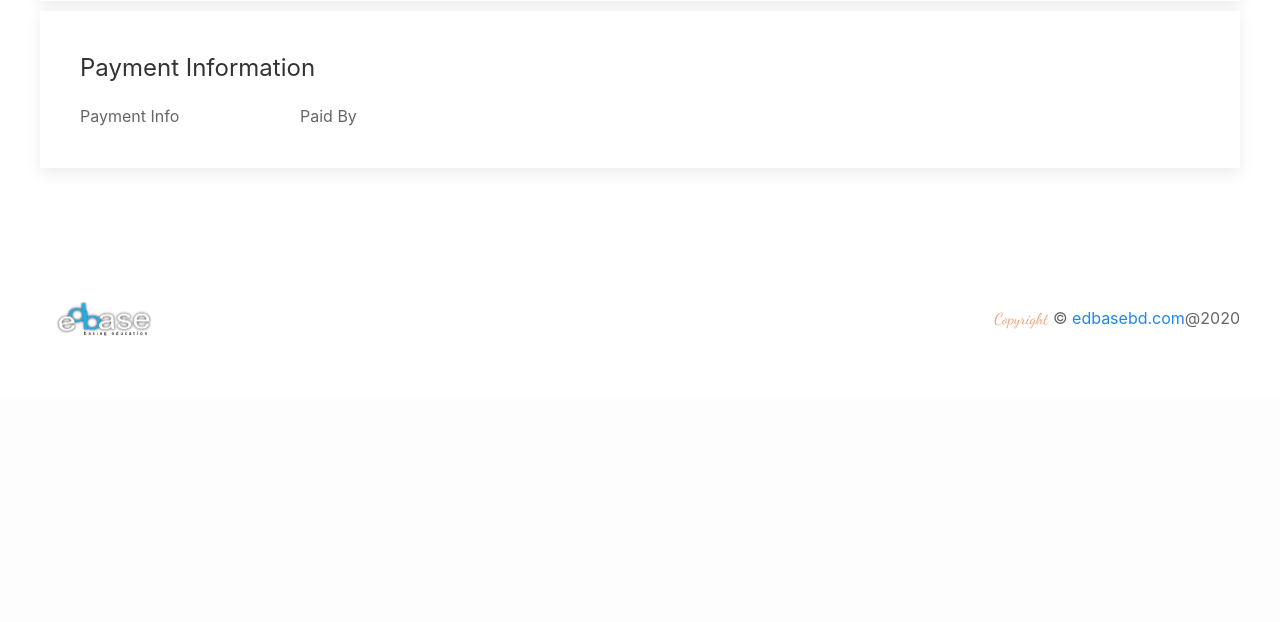
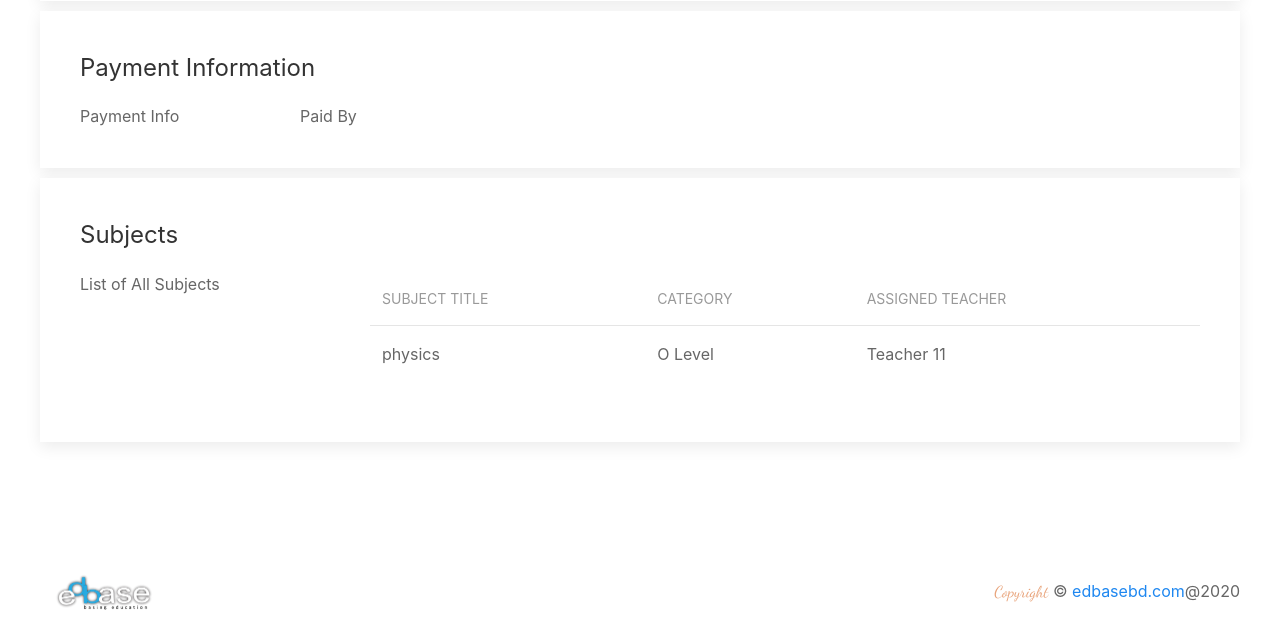
Before and after one commit to hmahmud01/edbase-app, a Django app: page /studentdetail/2/ in a window 1280 px wide. Shown: the part 1243-1865 px from the top of the page. Before the commit the page ends 1579 px from the top, so only its background shows below. Run offline with Django 3.2, Linux system fonts and the light colour scheme; a user stored in the database is signed in; data comes from the database, SQL or seed files in the repository; both versions use the stored data as it was after the commit; data that the repository does not hold is empty.

Commit message:
student and subject are connected

```diff
--- a/applicant/models.py
+++ b/applicant/models.py
@@ -15,6 +15,37 @@
 
     def __str__(self):
         return self.name
+
+
+class Teacher(models.Model):
+    user = models.OneToOneField(User, on_delete=models.CASCADE)
+    name = models.CharField(max_length=128, null=True, blank=True)
+    status = models.BooleanField(default=True, null=True, blank=True)
+    level = models.CharField(max_length=128, null=True, blank=True)
+    created_at = models.DateTimeField(auto_now_add=True, null=True, blank=True)
+
+    def __str__(self):
+        return self.name
+
+
+class Subject(models.Model):
+    title = models.CharField(max_length=128, null=True, blank=True)
+    status = models.BooleanField(default=True, null=True, blank=True)
+    assigned = models.BooleanField(default=False, null=True, blank=True)
+    assigned_teacher = models.ForeignKey(Teacher, on_delete=models.CASCADE)
+    level = models.CharField(max_length=128, null=True, blank=True)
+    created_at = models.DateTimeField(auto_now_add=True, null=True, blank=True)
+
+    def __str__(self):
+        return self.title
+
+
+class QualificationSubject(models.Model):
+    student = models.ForeignKey(Student, related_name='student_subjects_qualified', on_delete=models.CASCADE)
+    subjects = models.ForeignKey(Subject, related_name='subjects', on_delete=models.CASCADE)
+
+    def __str__(self):
+        return self.student
 
 
 class Qualification(models.Model):
@@ -64,29 +95,6 @@
         return self.file
 
 
-class Teacher(models.Model):
-    user = models.OneToOneField(User, on_delete=models.CASCADE)
-    name = models.CharField(max_length=128, null=True, blank=True)
-    status = models.BooleanField(default=True, null=True, blank=True)
-    level = models.CharField(max_length=128, null=True, blank=True)
-    created_at = models.DateTimeField(auto_now_add=True, null=True, blank=True)
-
-    def __str__(self):
-        return self.name
-
-
-class Subject(models.Model):
-    title = models.CharField(max_length=128, null=True, blank=True)
-    status = models.BooleanField(default=True, null=True, blank=True)
-    assigned = models.BooleanField(default=False, null=True, blank=True)
-    assigned_teacher = models.ForeignKey(Teacher, on_delete=models.CASCADE)
-    level = models.CharField(max_length=128, null=True, blank=True)
-    created_at = models.DateTimeField(auto_now_add=True, null=True, blank=True)
-
-    def __str__(self):
-        return self.title
-
-
 class SubjectMaterial(models.Model):
     subject = models.ForeignKey(Subject, related_name='subject_files', on_delete=models.CASCADE)
     name = models.CharField(max_length=128, null=True, blank=True)
--- a/applicant/templates/addSubject.html
+++ b/applicant/templates/addSubject.html
@@ -44,7 +44,8 @@
                             <select class="uk-select" id="qualification" name="qualification">
                                 <option value="none">Select</option>
                                 <option value="O">O Level</option>
-                                <option value="A">A Level</option>
+                                <option value="AS">AS Level</option>
+                                <option value="A2">A2 Level</option>
                             </select>
                         </div>
                     </div>
--- a/applicant/templates/studentDetail.html
+++ b/applicant/templates/studentDetail.html
@@ -223,13 +223,15 @@
                                                 <tr>
                                                     <th>Subject Title</th>
                                                     <th>Category</th>
+                                                    <th>Assigned Teacher</th>
                                                 </tr>
                                             </thead>
                                             <tbody>
                                                 {% for subject in subjects %}
                                                 <tr>
-                                                    <td>{{ subject.title }}</td>
-                                                    <td>{{ subject.level }}</td>
+                                                    <td>{{ subject.subjects.title }}</td>
+                                                    <td>{{ subject.subjects.level }} Level</td>
+                                                    <td>{{ subject.subjects.assigned_teacher }}</td>
                                                 </tr>
                                                 {% endfor %}
                                             </tbody>
--- a/applicant/views.py
+++ b/applicant/views.py
@@ -12,7 +12,7 @@
 from django.core.files.base import ContentFile
 from django.conf import settings
 
-from applicant.models import Student, Qualification, StudentFile, PersonalInfo, PaymentInfo, Teacher, Subject, SubjectMaterial, MaterialContent
+from applicant.models import Student, Qualification, StudentFile, PersonalInfo, PaymentInfo, Teacher, Subject, SubjectMaterial, MaterialContent, QualificationSubject
 
 def home(request):
     data = ""
@@ -70,7 +70,10 @@
 def studentAdmissionForm(request, sid):
     print(sid)
     student = Student.objects.get(id=sid)
-    return render(request, 'studentForm.html', {'data': student})
+    aslevel = Subject.objects.filter(level__contains="AS")
+    a2level = Subject.objects.filter(level__contains="A2")
+    olevel = Subject.objects.filter(level__contains="O")
+    return render(request, 'studentForm.html', {'data': student, 'aslevel': aslevel, 'a2level': a2level, 'olevel': olevel})
 
 
 def saveStudentData(request):
@@ -128,10 +131,10 @@
     if 'O' in qual_value:
         subjects = post_data.getlist('oLevel')
         for sub in subjects:
-            qualfication = Qualification(
+            subject = Subject.objects.get(id=sub)
+            qualfication = QualificationSubject(
                 student = student,
-                title = sub,
-                level = "O level"
+                subjects = subject,
             )
             qualfication.save()
     elif 'A' in qual_value:
@@ -139,20 +142,21 @@
         aS = post_data.getlist('aSLevel')
 
         for sub in a2:
-            qualification = Qualification(
+            subject = Subject.objects.get(id=sub)
+            qualfication = QualificationSubject(
                 student = student,
-                title = sub,
-                level = "A2"
+                subjects = subject,
             )
-            qualification.save()
+            qualfication.save()
 
         for sub in aS:
-            qualification = Qualification(
+            subject = Subject.objects.get(id=sub)
+            qualfication = QualificationSubject(
                 student = student,
-                title = sub,
-                level = "AS"
+                subjects = subject,
+
             )
-            qualification.save()
+            qualfication.save()
 
     return redirect('success')
 
@@ -315,10 +319,10 @@
     try:
         personal_info = PersonalInfo.objects.get(student_id=sid)
         payment_info = PaymentInfo.objects.get(student_id=sid)
-        subjects = Qualification.objects.filter(student__id__contains=sid)
+        subjects = QualificationSubject.objects.filter(student__id__contains=sid)
         return render(request, 'studentDetail.html', {'data': student, 'subjects': subjects, 'payment': payment_info, 'personal': personal_info, 'media_url':settings.MEDIA_URL})
     except :
-        subjects = Qualification.objects.filter(student__id__contains=sid)
+        subjects = QualificationSubject.objects.filter(student__id__contains=sid)
         return render(request, 'studentDetail.html', {'data': student, 'subjects': subjects})
 
 @login_required(login_url='/login/')
@@ -328,10 +332,10 @@
     try:
         personal_info = PersonalInfo.objects.get(student_id=sid)
         payment_info = PaymentInfo.objects.get(student_id=sid)
-        subjects = Qualification.objects.filter(student__id__contains=sid)
+        subjects = QualificationSubject.objects.filter(student__id__contains=sid)
         return render(request, 'studentPanel.html', {'data': student, 'subjects': subjects, 'payment': payment_info, 'personal': personal_info, 'media_url':settings.MEDIA_URL})
     except :
-        subjects = Qualification.objects.filter(student__id__contains=sid)
+        subjects = QualificationSubject.objects.filter(student__id__contains=sid)
         return render(request, 'studentPanel.html', {'data': student, 'subjects': subjects})
 
 
@@ -482,7 +486,7 @@
 def deletesubject(request, sid):
     student = Subject.objects.get(id=sid)
     student.delete()
-    return redirect('teachers')
+    return redirect('subjects')
 
 
 def uploadMaterial(request):
```
Also changed, not shown: applicant/templates/studentForm.html (+20 -8 lines), applicant/templates/studentPanel.html (+5 -3 lines), applicant/migrations/0012_qualificationsubject.py (added), db.sqlite3, media/photos/429833-PE5P1E-584.jpg (added), media/photos/429833-PE5P1E-584_8WOyLDU.jpg (added), media/photos/429833-PE5P1E-584_BQfZIzA.jpg (added), media/photos/429833-PE5P1E-584_a3UlMIY.jpg (added), media/photos/429833-PE5P1E-584_pYheOJ3.jpg (added).
